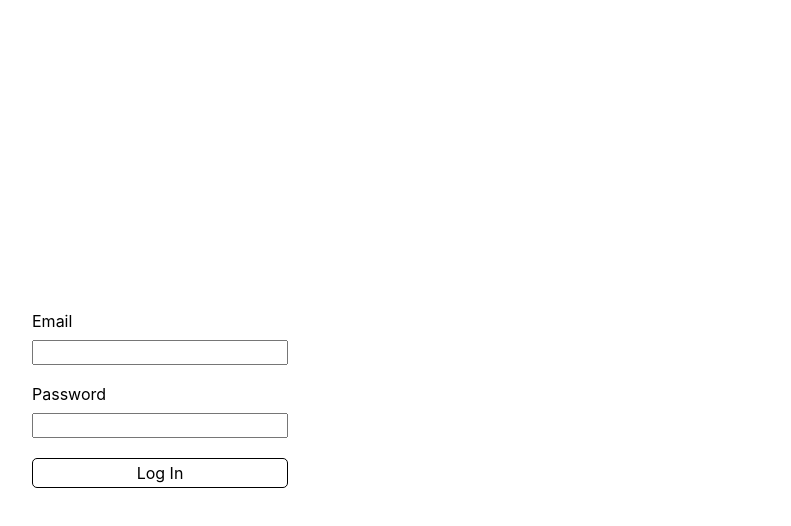
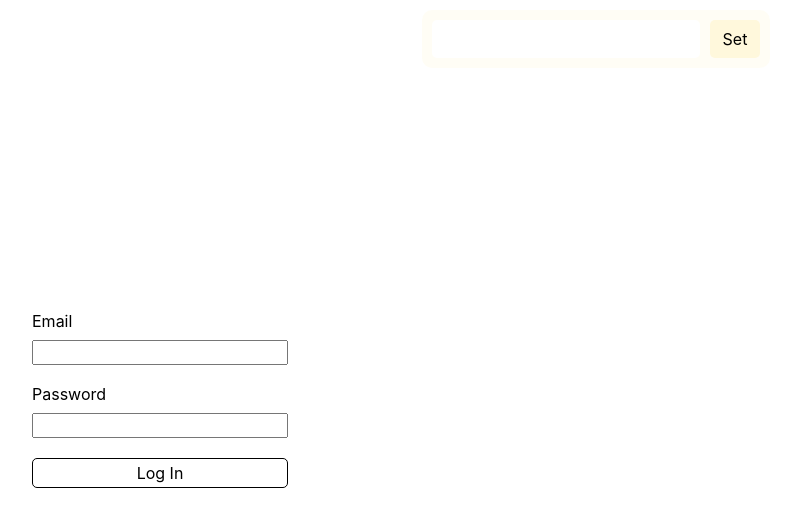
Before and after one commit to 4glamour/hr-statistics, a React (Create React App) app in the folder frontend/: page /hr-statistics/login in a window 1280 px wide. Shown: the top 526 px of the page, without its empty margins (480-1271 px from the left). Built offline with nearby package versions, Linux system fonts and the light colour scheme.

Commit message:
add bg img input

```diff
--- a/frontend/src/App.js
+++ b/frontend/src/App.js
@@ -13,6 +13,7 @@ const LoginPage = lazy(() => import('./pages/Login'));
 
 function App() {
   const [isLoggedIn, setIsLoggedIn] = useState(false);
+  const [bgPhoto, setBgPhoto] = useState('');
 
   useEffect(() => {
     (async () => {
@@ -38,12 +39,12 @@ function App() {
   return (
     <>
       <Routes>
-        <Route path="/" element={<Layout />}>
+        <Route path="/" element={<Layout setBgPhoto={setBgPhoto} />}>
           <Route
             index
             element={
               <PrivateRoute
-                component={<Dashboard />}
+                component={<Dashboard photo={bgPhoto} />}
                 restrictedTo="/login"
                 isLoggedIn={isLoggedIn}
               />
--- /dev/null
+++ b/frontend/src/components/BgPhotoForm/BgPhotoForm.jsx
@@ -0,0 +1,21 @@
+import { useState } from 'react';
+import { ImgInput, PhotoForm, Submit } from './BgPhotoForm.styled';
+
+export const BgPhotoForm = ({ setBgPhoto }) => {
+  const [img, setImg] = useState('');
+
+  const handleChange = e => {
+    setImg(e.target.value);
+  };
+
+  const handleSubmit = e => {
+    e.preventDefault();
+    setBgPhoto(img);
+  };
+  return (
+    <PhotoForm onSubmit={handleSubmit}>
+      <ImgInput type="text" value={img} onChange={handleChange} />
+      <Submit type="submit">Set</Submit>
+    </PhotoForm>
+  );
+};
--- /dev/null
+++ b/frontend/src/components/BgPhotoForm/BgPhotoForm.styled.jsx
@@ -0,0 +1,27 @@
+import styled from '@emotion/styled';
+
+export const PhotoForm = styled.form`
+  padding: 10px;
+
+  display: flex;
+
+  gap: 10px;
+
+  border-radius: 10px;
+  background-color: rgba(255, 248, 220, 0.3);
+`;
+
+export const Submit = styled.button`
+  width: 50px;
+  padding: 10px;
+
+  border-radius: 5px;
+  background-color: rgba(255, 248, 220, 1);
+`;
+
+export const ImgInput = styled.input`
+  padding: 10px;
+
+  border: none;
+  border-radius: 5px;
+`;
--- /dev/null
+++ b/frontend/src/components/Header/Header.jsx
@@ -0,0 +1,15 @@
+import { BgPhotoForm } from '../BgPhotoForm/BgPhotoForm';
+import { Container } from '../Container/Container';
+import { AppBar, ContentWrapper } from './Header.styled';
+
+export const Header = ({ setBgPhoto }) => {
+  return (
+    <AppBar>
+      <Container>
+        <ContentWrapper>
+          <BgPhotoForm setBgPhoto={setBgPhoto} />
+        </ContentWrapper>
+      </Container>
+    </AppBar>
+  );
+};
--- /dev/null
+++ b/frontend/src/components/Header/Header.styled.jsx
@@ -0,0 +1,17 @@
+import styled from '@emotion/styled';
+
+export const AppBar = styled.header`
+  position: absolute;
+  top: 0;
+  left: 0;
+  right: 0;
+
+  height: 50px;
+`;
+
+export const ContentWrapper = styled.div`
+  padding: 10px 0;
+  display: flex;
+  align-items: center;
+  justify-content: flex-end;
+`;
--- a/frontend/src/components/Layout/Layout.jsx
+++ b/frontend/src/components/Layout/Layout.jsx
@@ -1,9 +1,11 @@
 import { Suspense } from 'react';
 import { Outlet } from 'react-router-dom';
+import { Header } from '../Header/Header';
 
-export const Layout = () => {
+export const Layout = ({ setBgPhoto }) => {
   return (
     <>
+      <Header setBgPhoto={setBgPhoto} />
       <Suspense fallback={<div>Loading</div>}>
         <Outlet />
       </Suspense>
--- /dev/null
+++ b/frontend/src/components/PhotoBg/PhotoBg.jsx
@@ -0,0 +1,5 @@
+import { BgImg } from './PhotoBg.styled';
+
+export const PhotoBg = ({ children, photo }) => {
+  return <BgImg photo={photo}>{children}</BgImg>;
+};
--- /dev/null
+++ b/frontend/src/components/PhotoBg/PhotoBg.styled.jsx
@@ -0,0 +1,13 @@
+import styled from '@emotion/styled';
+
+export const BgImg = styled.div`
+  min-height: 100vh;
+  padding-top: 50px;
+
+  background: linear-gradient(to right, rgba(23, 34, 152, 0.1), rgba(23, 34, 152, 0.1)),
+    url(${props => props.photo});
+
+  background-size: cover;
+  background-position: center;
+  background-repeat: no-repeat;
+`;
--- a/frontend/src/pages/Dashboard.jsx
+++ b/frontend/src/pages/Dashboard.jsx
@@ -11,8 +11,9 @@ import {
   addRecord as addRecordToDb,
   addCategory as addCategoryToDb,
 } from '../services/statistics-api';
+import { PhotoBg } from '../components/PhotoBg/PhotoBg';
 
-export default function Dashboard() {
+export default function Dashboard({ photo }) {
   const [categories, setCategories] = useState([]);
   const [actionRecords, setActionRecords] = useState([]);
 
@@ -129,6 +130,8 @@ export default function Dashboard() {
   }, []);
 
   return (
+    <>
+      <PhotoBg photo={photo}>
         <Container>
           <AddCategoryForm addCategory={addCategory} />
           <CallsSection
@@ -143,11 +146,15 @@ export default function Dashboard() {
             messagesRecords={messagesRecords}
             updateBtnActiveStatus={updateBtnActiveStatus}
           />
+        </Container>
+      </PhotoBg>
+      <Container>
         <RecordsSection
           actionRecords={actionRecords}
           deleteRecord={deleteRecord}
           setActionRecords={setActionRecords}
         />
       </Container>
+    </>
   );
 }
```
Lines whose indentation alone changed are shown as unchanged.
